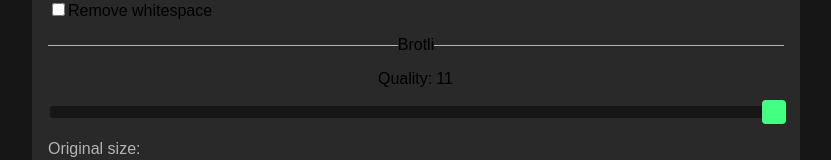
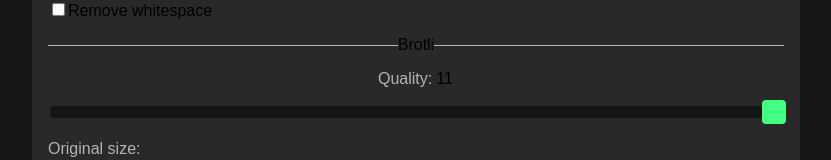
Before and after one commit to Brazy4L/brotli-online, a Nuxt app: page / in a window 1280 px wide. Shown: the part 448-608 px from the top of the page, without its empty margins (224-1055 px from the left). Built offline with nearby package versions, Linux system fonts and the light colour scheme.

Commit message:
Style consistently

```diff
--- a/app.vue
+++ b/app.vue
@@ -70,7 +70,7 @@ async function getCompressedSizeInputText() {
       <div class="heading-line"></div>
     </div>
     <div class="quality">
-      <span>Quality:</span><span class="quality-span">{{ brotliQuality }}</span>
+      <span class="subtext">Quality:</span><span class="quality-span">{{ brotliQuality }}</span>
     </div>
     <input type="range" min="0" max="11" class="slider" v-model="brotliQuality" />
     <div class="line">
```
